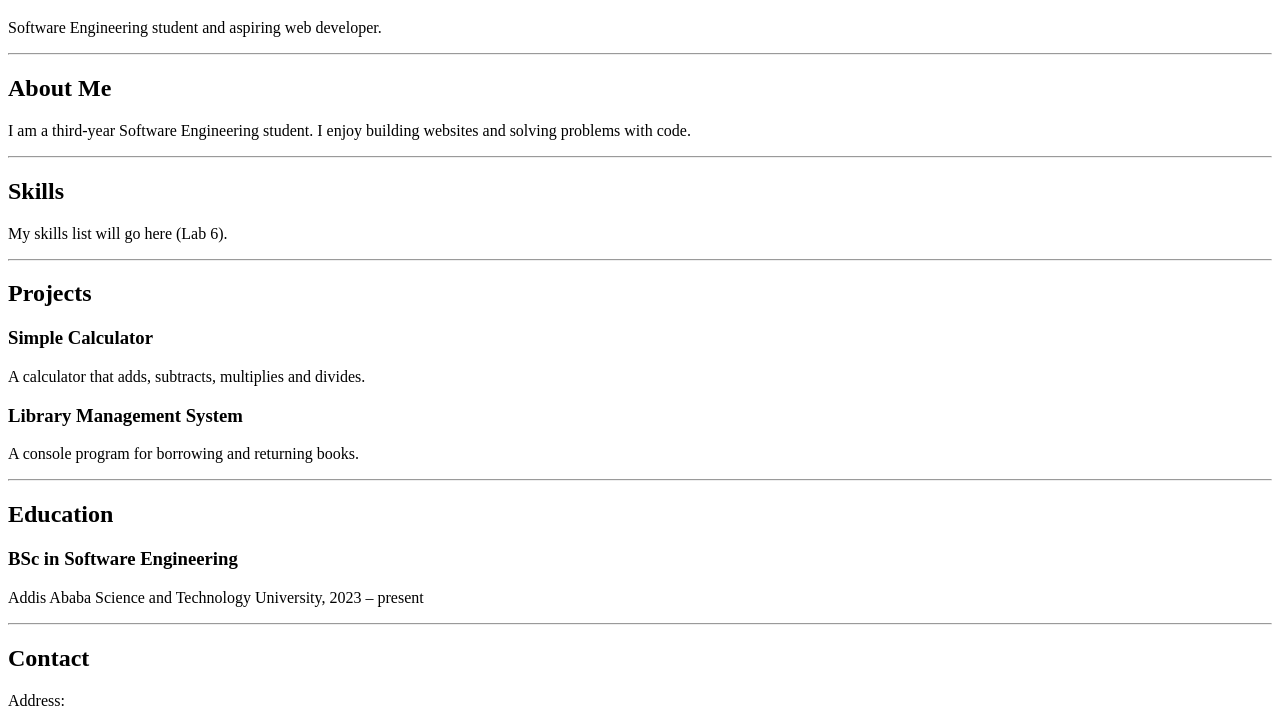
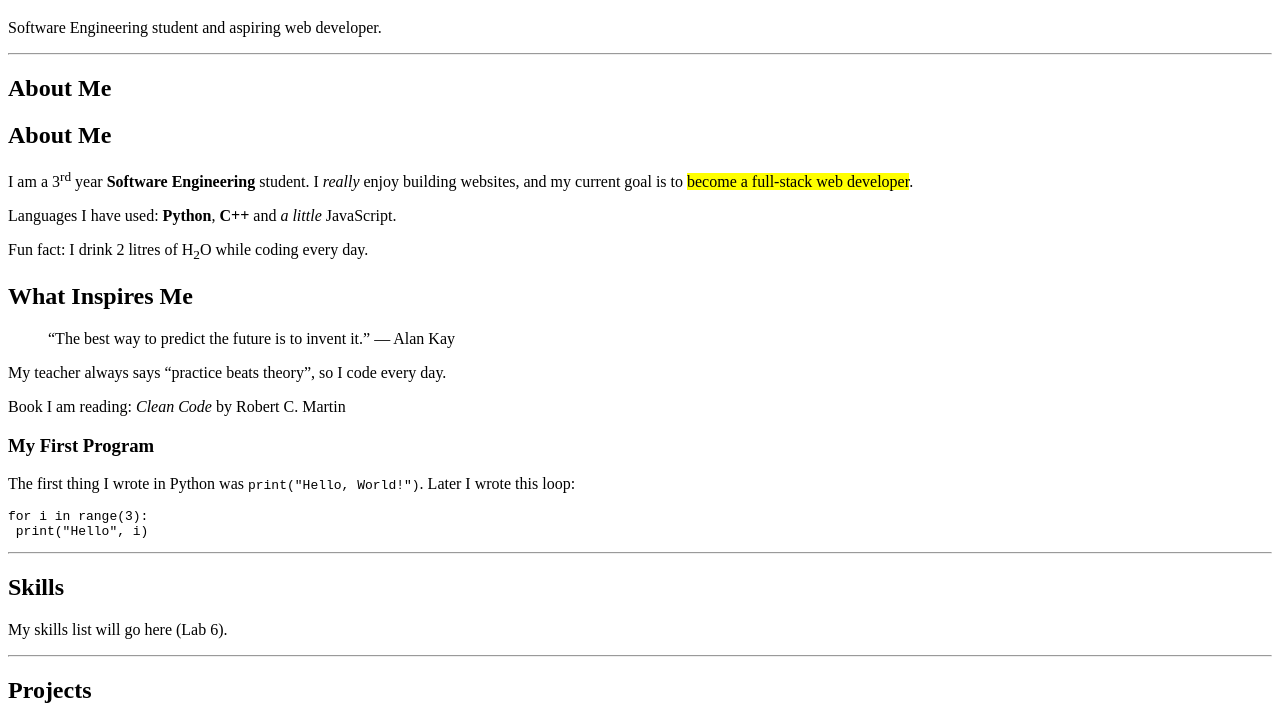
Before and after one commit to The-Biruk-Abrham/Portfolio1, a plain HTML site: page index.html in a window 1280 px wide. Shown: the part 61-772 px from the top of the page. Drawn offline with Linux system fonts and the light colour scheme.

Commit message:
updated about me

```diff
--- a/index.html
+++ b/index.html
@@ -7,23 +7,48 @@
 </head>
 <body>
     <h1>Abebe Kebede</h1>
- <p>Software Engineering student and aspiring web developer.</p>  <hr>
+    <p>Software Engineering student and aspiring web developer.</p>
+    <hr>
+
     <h2>About Me</h2>
- <p>I am a third-year Software Engineering student. I enjoy building  websites and solving problems with code.</p>
+    <h2>About Me</h2>
+    <p>I am a 3<sup>rd</sup> year <strong>Software Engineering</strong> student. I <em>really</em> enjoy building websites, and my current goal is to <mark>become a full-stack web developer</mark>.</p>
+    <p>Languages I have used: <b>Python</b>, <b>C++</b> and <i>a little</i> JavaScript.</p>
+    <p>Fun fact: I drink 2 litres of H<sub>2</sub>O while coding every day.</p>
+
+    <h2>What Inspires Me</h2>
+<blockquote>
+ “The best way to predict the future is to invent it.” — Alan Kay </blockquote>
+<p>My teacher always says <q>practice beats theory</q>, so I code every day.</p>
+<p>Book I am reading: <cite>Clean Code</cite> by Robert C. Martin</p>
+
+<h3>My First Program</h3>
+<p>The first thing I wrote in Python was <code>print("Hello, World!")</code>.  Later I wrote this loop:</p>
+<pre><code>for i in range(3):
+ print("Hello", i)
+</code></pre>
+
+
+
     <hr>
     <h2>Skills</h2>
     <p>My skills list will go here (Lab 6).</p>
     <hr>
+
     <h2>Projects</h2>
     <h3>Simple Calculator</h3>
     <p>A calculator that adds, subtracts, multiplies and divides.</p>
     <h3>Library Management System</h3>
- <p>A console program for borrowing and returning books.</p>  <hr>
+    <p>A console program for borrowing and returning books.</p>
+    <hr>
+
     <h2>Education</h2>
     <h3>BSc in Software Engineering</h3>
- <p>Addis Ababa Science and Technology University, 2023 – present</p>  <hr>
+    <p>Addis Ababa Science and Technology University, 2023 – present</p>
+    <hr>
+
     <h2>Contact</h2>
- <p>Address:<br>Addis Ababa,<br>Ethiopia</p>
+    <p>Address:<br> Addis Ababa,<br> Ethiopia</p>
 </body>
 
 </html>
```
Lines whose indentation alone changed are shown as unchanged.
